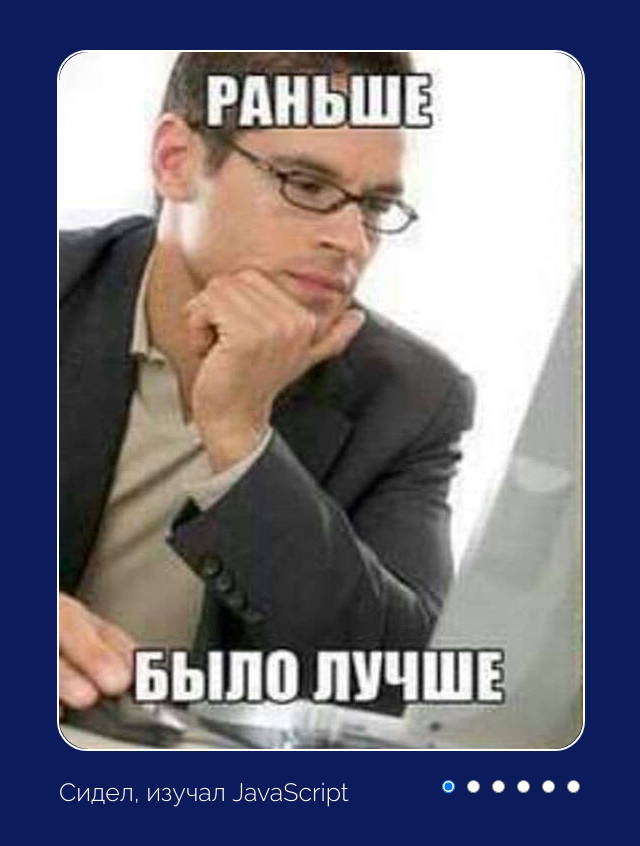
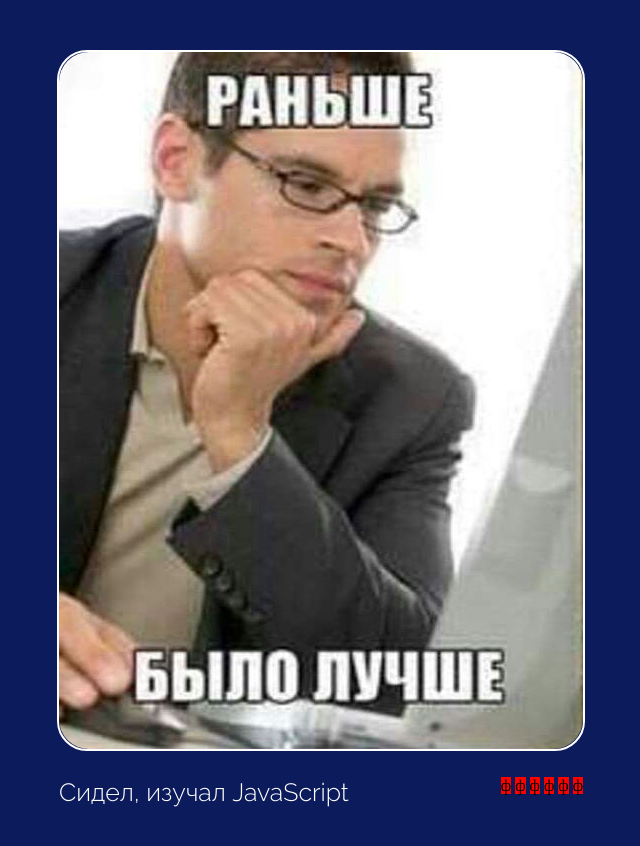
Before and after one commit to Legat14/cssMemSlider-1, a plain HTML site: page index.html in a window 1280 px wide. Shown: the whole page, without its empty margins (319-959 px from the left). Drawn offline with Linux system fonts and the light colour scheme.

Commit message:
feat: replace inputs in the same directory as img-slider

```diff
--- a/css/style.css
+++ b/css/style.css
@@ -10,6 +10,16 @@ body {
   display: flex;
   flex-direction: column;
   align-items: center;
+}
+
+input {
+  display: none;
+}
+
+label {
+  width: 30px;
+  height: 30px;
+  background-color: red;
 }
 
 .img-slider {
--- a/index.html
+++ b/index.html
@@ -16,6 +16,13 @@
 <body>
   <div class="container">
 
+    <input type="radio" id="button-01" name="controls" value="img-01" checked>
+    <input type="radio" id="button-02" name="controls" value="img-02">
+    <input type="radio" id="button-03" name="controls" value="img-03">
+    <input type="radio" id="button-04" name="controls" value="img-04">
+    <input type="radio" id="button-05" name="controls" value="img-05">
+    <input type="radio" id="button-06" name="controls" value="img-06">
+
     <div class="img-slider">
       <img src="img/01.jpg" alt="img-01" width="524" height="697">
     </div>
@@ -27,18 +34,12 @@
       </div>
 
       <div class="controls">
-        <input type="radio" id="button-01" name="controls" value="img-01" checked>
-        <label for="button-01"></label>
-        <input type="radio" id="button-02" name="controls" value="img-02">
-        <label for="button-02"></label>
-        <input type="radio" id="button-03" name="controls" value="img-03">
-        <label for="button-03"></label>
-        <input type="radio" id="button-04" name="controls" value="img-04">
-        <label for="button-04"></label>
-        <input type="radio" id="button-05" name="controls" value="img-05">
-        <label for="button-05"></label>
-        <input type="radio" id="button-06" name="controls" value="img-06">
-        <label for="button-06"></label>
+        <label for="button-01">ф</label>
+        <label for="button-02">ф</label>
+        <label for="button-03">ф</label>
+        <label for="button-04">ф</label>
+        <label for="button-05">ф</label>
+        <label for="button-06">ф</label>
       </div>
 
     </div>
```
